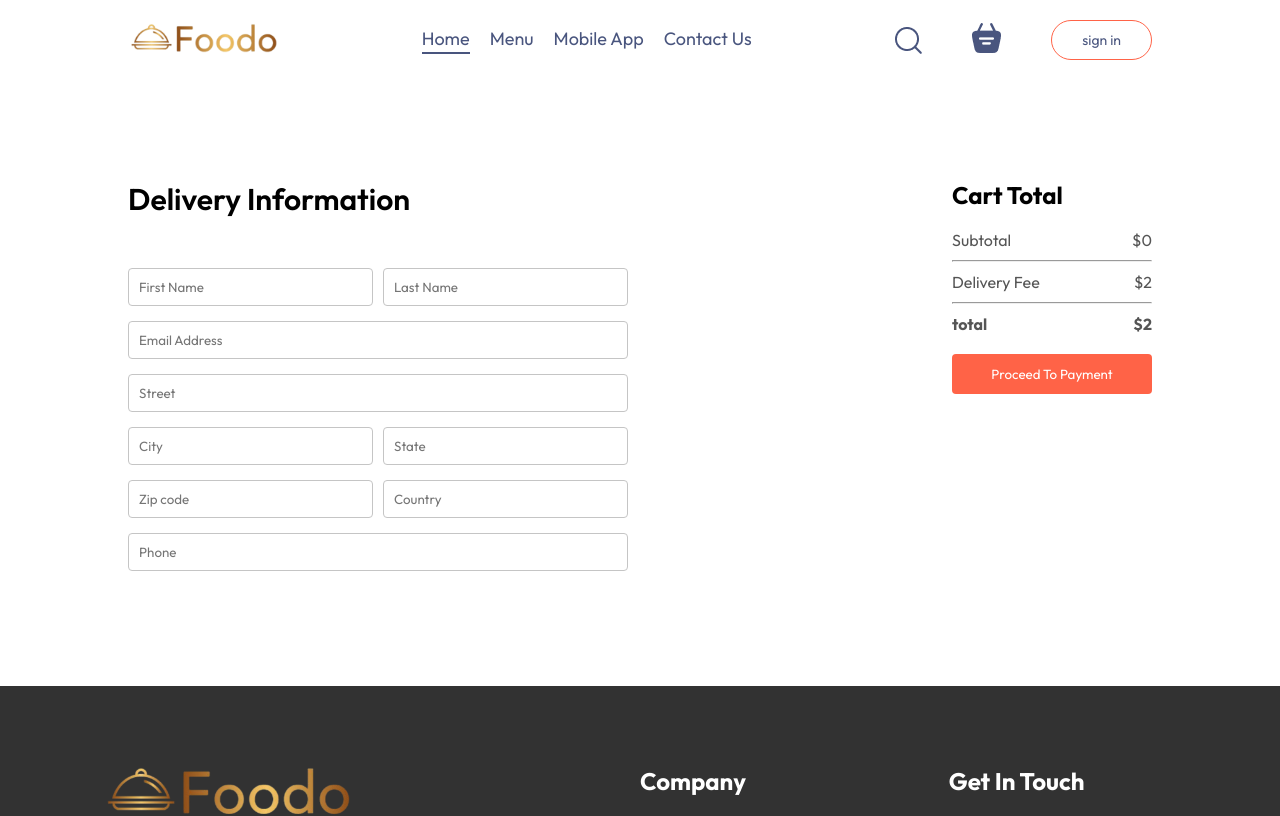
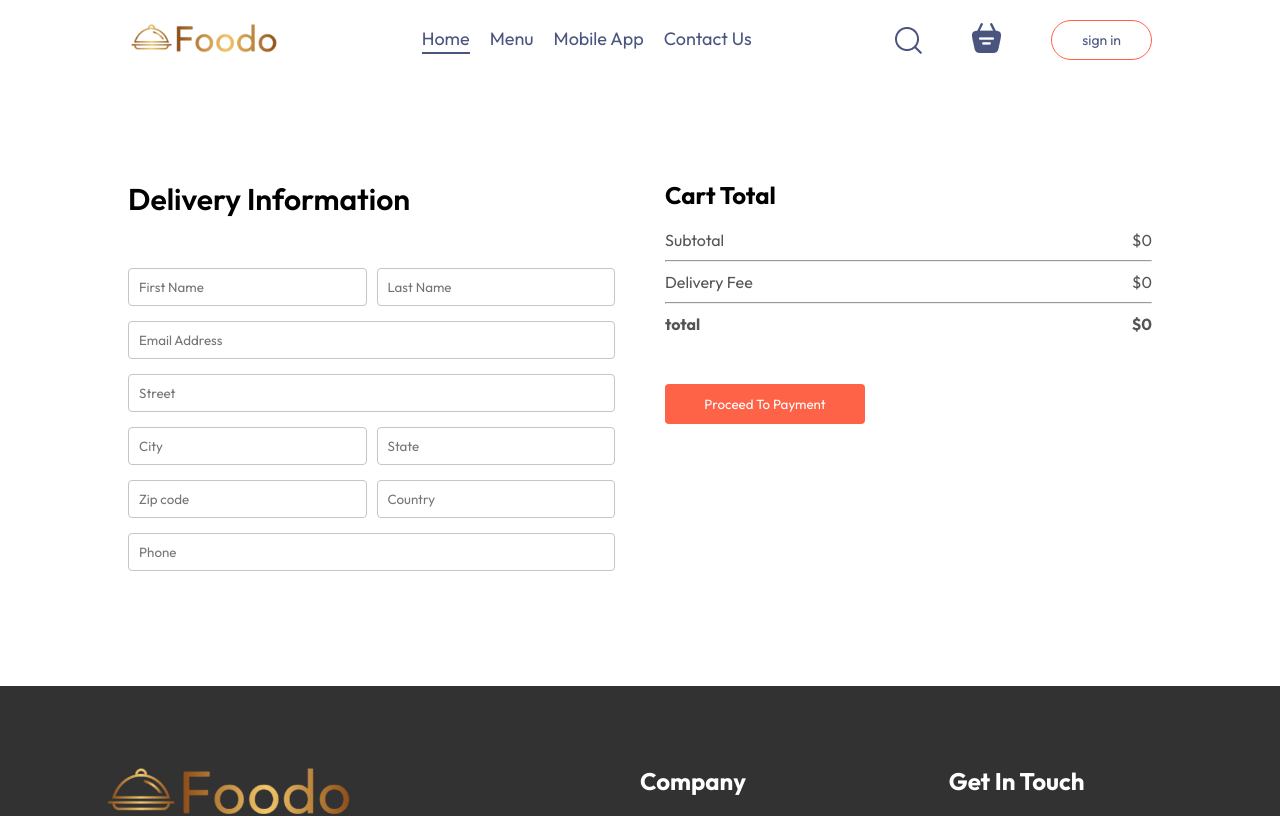
Before and after one commit to Udit-exe/FOODDELIVERY, a React (Vite) app in the folder frontend/: page /order in a window 1280 px wide. Shown: the top 816 px of the page. Built offline with nearby package versions, Linux system fonts and the light colour scheme.

Commit message:
Changes to be committed: 	modified:   server.js 	modified:   ../frontend/src/pages/Cart/Cart.jsx 	modified:   ../frontend/src/pages/PlaceOrder/PlaceOrder.css 	modified:   ../frontend/src/pages/PlaceOrder/PlaceOrder.jsx

```diff
--- a/frontend/src/pages/Cart/Cart.jsx
+++ b/frontend/src/pages/Cart/Cart.jsx
@@ -49,12 +49,12 @@
               <hr/>
               <div className="cart-total-details">
                 <p>Delivery Fee</p>
-                <p>${2}</p>
+                <p>${getTotalCartAmount() === 0 ? 0: 2}</p>
               </div>
               <hr/>
               <div className="cart-total-details">
                 <b>total</b>
-                <b>${getTotalCartAmount() + 2}  </b>
+                <b>${getTotalCartAmount() === 0 ? 0: getTotalCartAmount() + 2}  </b>
               </div>
             </div>
             <button onClick={()=> navigate("/order")}>Proceed To Checkout</button>
--- a/frontend/src/pages/PlaceOrder/PlaceOrder.css
+++ b/frontend/src/pages/PlaceOrder/PlaceOrder.css
@@ -26,3 +26,10 @@
     display: flex;
     gap: 10px;
 }
+.place-order-right{
+    width: 100%;
+    max-width: max(40%, 500px);
+}
+.place-order .cart-total button{
+    margin-top: 30px;
+}
--- a/frontend/src/pages/PlaceOrder/PlaceOrder.jsx
+++ b/frontend/src/pages/PlaceOrder/PlaceOrder.jsx
@@ -31,19 +31,19 @@
       <div className="cart-total">
             <h2>Cart Total</h2>
             <div>
-              <div className="cart-total-details">
+            <div className="cart-total-details">
                 <p>Subtotal</p>
                 <p>${getTotalCartAmount()}</p>
               </div>
               <hr/>
               <div className="cart-total-details">
                 <p>Delivery Fee</p>
-                <p>${2}</p>
+                <p>${getTotalCartAmount() === 0 ? 0: 2}</p>
               </div>
               <hr/>
               <div className="cart-total-details">
                 <b>total</b>
-                <b>${getTotalCartAmount() + 2}  </b>
+                <b>${getTotalCartAmount() === 0 ? 0: getTotalCartAmount() + 2}  </b>
               </div>
             </div>
             <button>Proceed To Payment</button>
```
Also changed, not shown: 1 other file (tests, documents, lock files or other folders).
